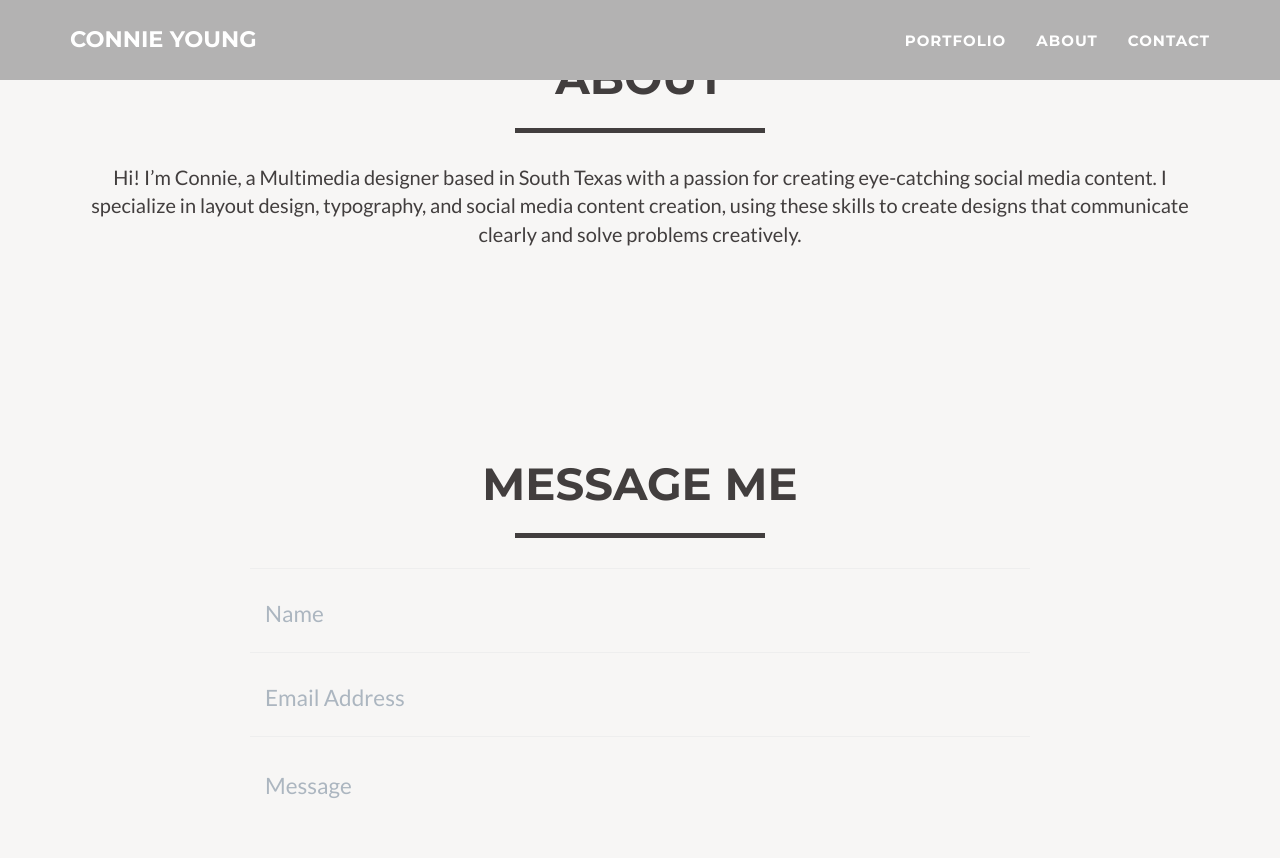
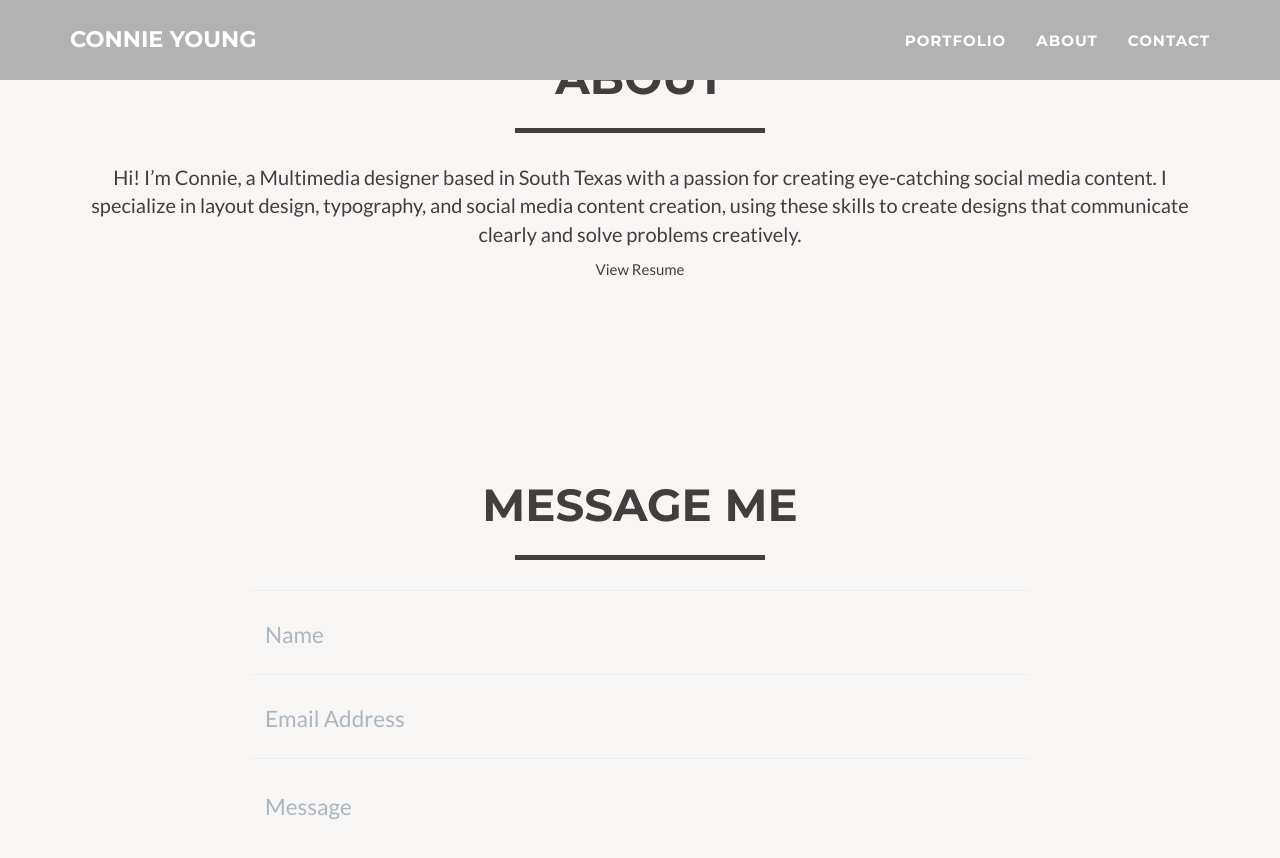
Before and after one commit to conniemyou/cyoung-portfolio, a Jekyll site: the page built from _posts/2014-07-18-publishing.markdown, in a window 1280 px wide and 900 px high, scrolled down 2390 px. Shown: the top 858 px of the window. Built offline with Jekyll 4.4.1, drawn with Linux system fonts in a browser that asks for light colours.

```diff
--- a/_includes/about.html
+++ b/_includes/about.html
@@ -10,6 +10,7 @@
     <div class="row">
   <div class="col-lg-12 text-center">
     <p>Hi! I’m Connie, a Multimedia designer based in South Texas with a passion for creating eye-catching social media content. I specialize in layout design, typography, and social media content creation, using these skills to create designs that communicate clearly and solve problems creatively.</p>
+    <a href="CYOUNG_2025Resume.pdf">View Resume</a>
   </div>
     </div>
   </div>
```
Also changed, not shown: 2 other files.
